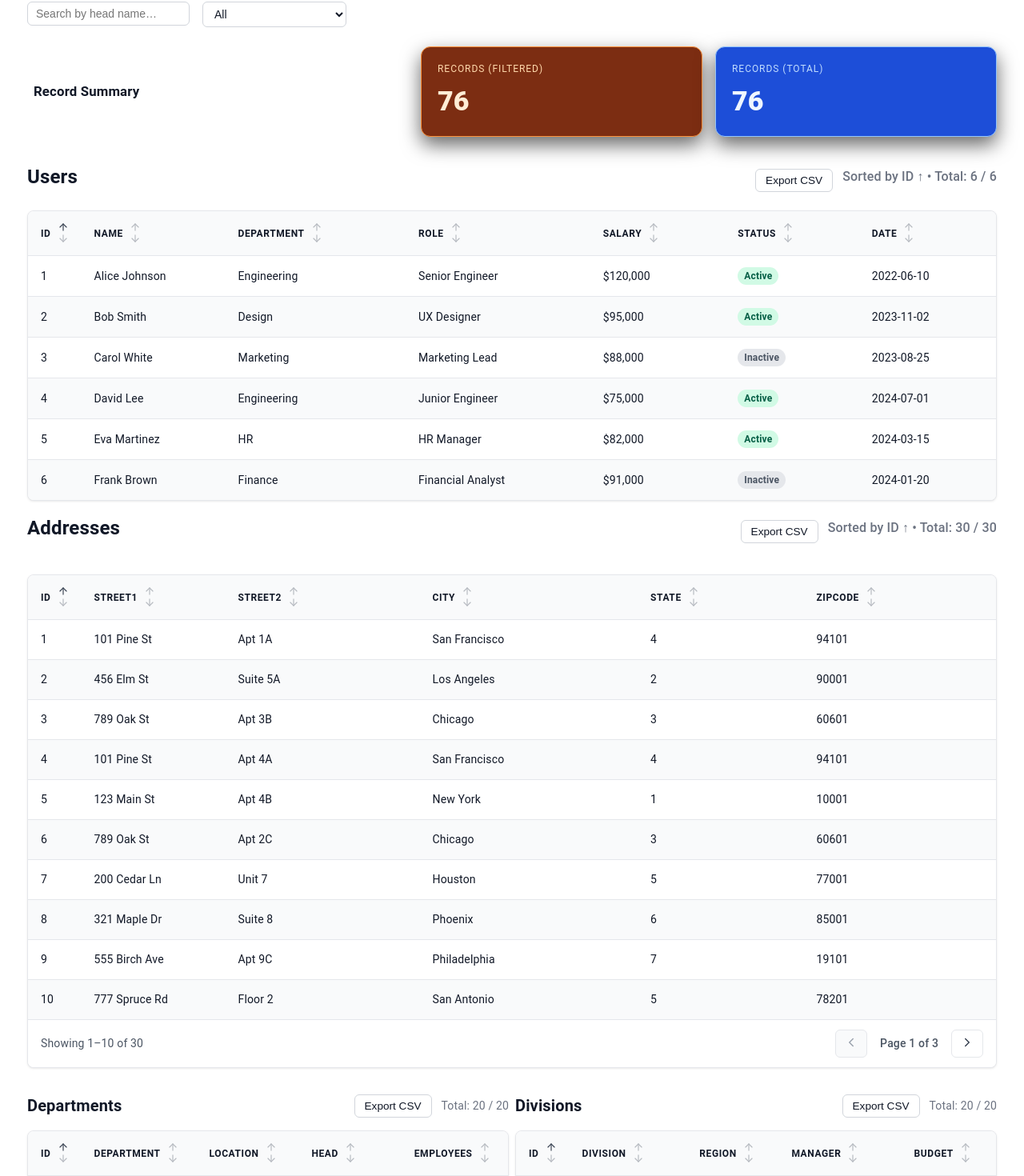
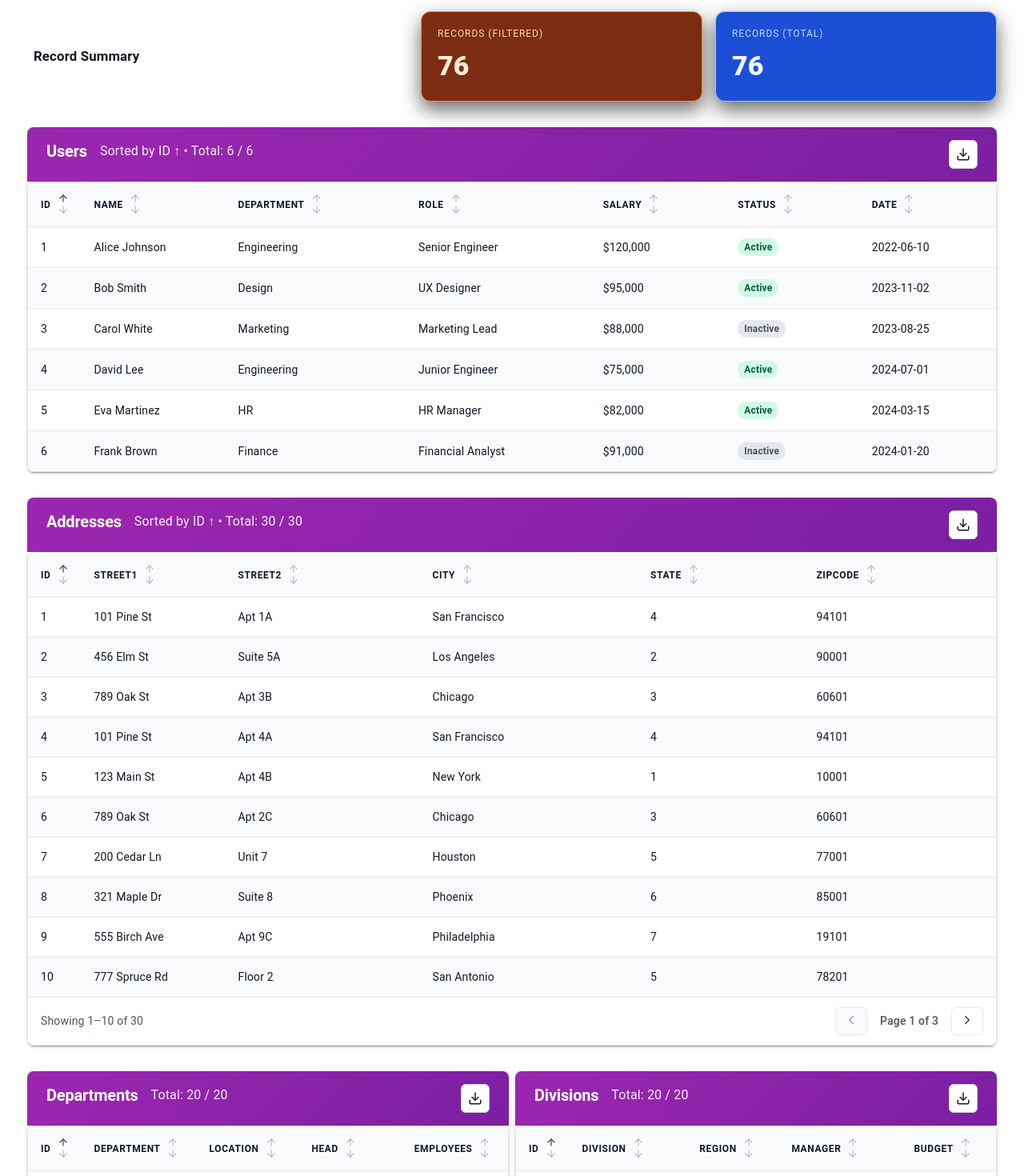
Before and after one commit to 7A7z/datatable_sorting_quick_example, a React (Vite) app: page / in a window 1280 px wide. Shown: the part 348-1818 px from the top of the page at 80% size. Built offline with nearby package versions, Linux system fonts and the light colour scheme.

Commit message:
fixing the export functionality

```diff
--- a/src/App.tsx
+++ b/src/App.tsx
@@ -1,4 +1,5 @@
 import { useState, type CSSProperties } from "react";
+import { Download } from "lucide-react";
 import Banner from "./components/Banner";
 import DataTable from "./components/DataTable";
 import type { Column, SortState } from "./components/DataTable";
@@ -283,14 +284,16 @@ const filterInputStyle: CSSProperties = {
 };
 
 const exportCsvButtonStyle: CSSProperties = {
-  padding: "6px 12px",
-  fontSize: "0.85rem",
+  display: "inline-flex",
+  alignItems: "center",
+  justifyContent: "center",
+  padding: "8px",
   borderRadius: "6px",
   border: "1px solid #d1d5db",
   background: "#ffffff",
   color: "#111827",
   cursor: "pointer",
-  whiteSpace: "nowrap",
+  lineHeight: 0,
 };
 
 function csvColumnDefs<T>(cols: Column<T>[]) {
@@ -729,36 +732,18 @@ function App() {
           </div>
         </div>
       </div>
-      <div
-        style={{
-          marginBottom: "1rem",
-          textAlign: "left",
-          display: "flex",
-          alignItems: "center",
-          justifyContent: "space-between",
-        }}
-      >
-        <h2
-          style={{
-            fontSize: "1.5rem",
-            fontWeight: 700,
-            color: "#111827",
-            margin: "0 0 0.5rem 0",
-          }}
-        >
-          Users
-        </h2>
-        <div
-          style={{
-            display: "flex",
-            alignItems: "center",
-            gap: "0.75rem",
-            marginLeft: "auto",
-          }}
-        >
+      <Banner
+        title="Users"
+        className="table-header"
+        hideInfo={true}
+        subtitle={`${userSort ? getSortLabel(userSort.key as string, userSort.dir) : "—"} • Total: ${filteredUserRows.length} / ${rows.length}`}
+        action={
           <button
             type="button"
+            className="export-btn"
             style={exportCsvButtonStyle}
+            title="Export CSV"
+            aria-label="Export users to CSV"
             onClick={() =>
               downloadCsv(
                 "users.csv",
@@ -769,21 +754,10 @@ function App() {
               )
             }
           >
-            Export CSV
+            <Download size={18} strokeWidth={2} aria-hidden />
           </button>
-          <h2
-            style={{
-              fontSize: "1rem",
-              fontWeight: 500,
-              color: "#6b7280",
-              margin: "0 0 0.5rem 0",
-            }}
+        }
       >
-            {userSort ? getSortLabel(userSort.key as string, userSort.dir) : "—"} • Total:{" "}
-            {filteredUserRows.length} / {rows.length}
-          </h2>
-        </div>
-      </div>
         <DataTable
           columns={columns}
           rows={filteredUserRows}
@@ -792,38 +766,20 @@ function App() {
           onSortChange={setUserSort}
           getRowKey={(row) => row.id}
         />
+      </Banner>
 
-      <div
-        style={{
-          marginTop: "1rem",
-          marginBottom: "2rem",
-          textAlign: "left",
-          display: "flex",
-          alignItems: "center",
-          justifyContent: "space-between",
-        }}
-      >
-        <h2
-          style={{
-            fontSize: "1.5rem",
-            fontWeight: 700,
-            color: "#111827",
-            margin: "0 0 0.5rem 0",
-          }}
-        >
-          Addresses
-        </h2>
-        <div
-          style={{
-            display: "flex",
-            alignItems: "center",
-            gap: "0.75rem",
-            marginLeft: "auto",
-          }}
-        >
+      <Banner
+        title="Addresses"
+        className="table-header"
+        hideInfo={true}
+        subtitle={`${addressSort ? getAddressSortLabel(addressSort.key as string, addressSort.dir) : "—"} • Total: ${filteredAddressRows.length} / ${Adressrows.length}`}
+        action={
           <button
             type="button"
+            className="export-btn"
             style={exportCsvButtonStyle}
+            title="Export CSV"
+            aria-label="Export addresses to CSV"
             onClick={() =>
               downloadCsv(
                 "addresses.csv",
@@ -834,21 +790,10 @@ function App() {
               )
             }
           >
-            Export CSV
+            <Download size={18} strokeWidth={2} aria-hidden />
           </button>
-          <h2
-            style={{
-              fontSize: "1rem",
-              fontWeight: 500,
-              color: "#6b7280",
-              margin: "0 0 0.5rem 0",
-            }}
+        }
       >
-            {addressSort ? getAddressSortLabel(addressSort.key as string, addressSort.dir) : "—"} • Total:{" "}
-            {filteredAddressRows.length} / {Adressrows.length}
-          </h2>
-        </div>
-      </div>
         <DataTable
           columns={AdressColumns}
           rows={filteredAddressRows}
@@ -858,6 +803,7 @@ function App() {
           pageSize={10}
           getRowKey={(row) => row.id}
         />
+      </Banner>
 
       <div
         style={{
@@ -869,57 +815,32 @@ function App() {
         }}
       >
         <div style={{ flex: 1, minWidth: 0 }}>
-          <div
-            style={{
-              marginBottom: "1rem",
-              display: "flex",
-              alignItems: "center",
-              justifyContent: "space-between",
-            }}
-          >
-            <h2
-              style={{
-                fontSize: "1.25rem",
-                fontWeight: 700,
-                color: "#111827",
-                margin: 0,
-              }}
-            >
-              Departments
-            </h2>
-            <div
-              style={{
-                display: "flex",
-                alignItems: "center",
-                gap: "0.75rem",
-              }}
-            >
+          <Banner
+            title="Departments"
+            className="table-header"
+            hideInfo={true}
+            subtitle={`Total: ${filteredDepartmentRows.length} / ${departmentRows.length}`}
+            action={
               <button
                 type="button"
+                className="export-btn"
                 style={exportCsvButtonStyle}
+                title="Export CSV"
+                aria-label="Export departments to CSV"
                 onClick={() =>
                   downloadCsv(
                     "departments.csv",
                     rowsToCsv(
-                      csvColumnDefs(departmentColumns),
+                      csvColumnDefs(departmentColumns as Column<unknown>[]),
                       filteredDepartmentRows as unknown as Record<string, unknown>[]
                     )
                   )
                 }
               >
-                Export CSV
+                <Download size={18} strokeWidth={2} aria-hidden />
               </button>
-              <span
-                style={{
-                  fontSize: "0.875rem",
-                  color: "#6b7280",
-                  whiteSpace: "nowrap",
-                }}
+            }
           >
-                Total: {filteredDepartmentRows.length} / {departmentRows.length}
-              </span>
-            </div>
-          </div>
             <DataTable
               columns={departmentColumns}
               rows={filteredDepartmentRows}
@@ -927,60 +848,36 @@ function App() {
               initialSortDir="asc"
               getRowKey={(row) => row.id}
             />
+          </Banner>
         </div>
 
         <div style={{ flex: 1, minWidth: 0 }}>
-          <div
-            style={{
-              marginBottom: "1rem",
-              display: "flex",
-              alignItems: "center",
-              justifyContent: "space-between",
-            }}
-          >
-            <h2
-              style={{
-                fontSize: "1.25rem",
-                fontWeight: 700,
-                color: "#111827",
-                margin: 0,
-              }}
-            >
-              Divisions
-            </h2>
-            <div
-              style={{
-                display: "flex",
-                alignItems: "center",
-                gap: "0.75rem",
-              }}
-            >
+          <Banner
+            title="Divisions"
+            className="table-header"
+            hideInfo={true}
+            subtitle={`Total: ${filteredDivisionRows.length} / ${divisionRows.length}`}
+            action={
               <button
                 type="button"
+                className="export-btn"
                 style={exportCsvButtonStyle}
+                title="Export CSV"
+                aria-label="Export divisions to CSV"
                 onClick={() =>
                   downloadCsv(
                     "divisions.csv",
                     rowsToCsv(
-                      csvColumnDefs(divisionColumns),
+                      csvColumnDefs(divisionColumns as Column<unknown>[]),
                       filteredDivisionRows as unknown as Record<string, unknown>[]
                     )
                   )
                 }
               >
-                Export CSV
+                <Download size={18} strokeWidth={2} aria-hidden />
               </button>
-              <span
-                style={{
-                  fontSize: "0.875rem",
-                  color: "#6b7280",
-                  whiteSpace: "nowrap",
-                }}
+            }
           >
-                Total: {filteredDivisionRows.length} / {divisionRows.length}
-              </span>
-            </div>
-          </div>
             <DataTable
               columns={divisionColumns}
               rows={filteredDivisionRows}
@@ -988,6 +885,7 @@ function App() {
               initialSortDir="asc"
               getRowKey={(row) => row.id}
             />
+          </Banner>
         </div>
       </div>
     </div>
--- a/src/components/Banner.tsx
+++ b/src/components/Banner.tsx
@@ -6,9 +6,17 @@ export type BannerProps = {
   /** Main heading shown in the banner */
   title: string;
   /** Optional supporting text below the title (always visible) */
-  subtitle?: string;
+  subtitle?: React.ReactNode;
   /** Extra detail shown when the info icon is opened; defaults to built-in help if omitted */
   information?: React.ReactNode;
+  /** Custom action element to display on the right */
+  action?: React.ReactNode;
+  /** Optional content to render below the banner header */
+  children?: React.ReactNode;
+  /** Optional class name for the banner header */
+  className?: string;
+  /** Whether to hide the info icon entirely */
+  hideInfo?: boolean;
 };
 
 const defaultInformation = (
@@ -27,23 +35,41 @@ const defaultInformation = (
 /**
  * Full-width banner with title and an info icon to show or hide extra information.
  */
-export default function Banner({ title, subtitle, information }: BannerProps) {
+export default function Banner({
+  title,
+  subtitle,
+  information,
+  action,
+  children,
+  className,
+  hideInfo = false,
+}: BannerProps) {
   const [infoOpen, setInfoOpen] = useState(false);
 
   return (
     <Paper
-      component="header"
+      component={children ? "section" : "header"}
       elevation={2}
-      square
+      square={!children}
       sx={{
         width: "100%",
+        mb: children ? 4 : 2,
+        borderRadius: children ? 2 : 0,
+        overflow: "hidden",
+      }}
+    >
+      <Box
+        className={className}
+        sx={{
+          display: "flex",
+          flexDirection: "column",
           background: (theme) =>
-          `linear-gradient(135deg, ${theme.palette.primary.main} 0%, ${theme.palette.primary.dark} 100%)`,
+            children
+              ? `linear-gradient(135deg, ${theme.palette.secondary?.main || "#475569"} 0%, ${theme.palette.secondary?.dark || "#334155"} 100%)`
+              : `linear-gradient(135deg, ${theme.palette.primary.main} 0%, ${theme.palette.primary.dark} 100%)`,
           color: "primary.contrastText",
-        borderRadius: 0,
           px: { xs: 2, sm: 3 },
-        py: { xs: 2, sm: 2.5 },
-        mb: 2,
+          py: { xs: 1.5, sm: 2 },
         }}
       >
         <Box
@@ -54,14 +80,15 @@ export default function Banner({ title, subtitle, information }: BannerProps) {
             gap: 1,
           }}
         >
-        <Box sx={{ flex: 1, minWidth: 0 }}>
+          <Box sx={{ flex: 1, minWidth: 0, display: "flex", alignItems: "center", gap: 2, flexWrap: "wrap" }}>
             <Typography
-            variant="h4"
-            component="h1"
+              variant={children ? "h6" : "h4"}
+              component={children ? "h2" : "h1"}
               sx={{
                 fontWeight: 700,
-              letterSpacing: "-0.02em",
+                letterSpacing: "-0.01em",
                 lineHeight: 1.2,
+                color: "#ffffff"
               }}
             >
               {title}
@@ -69,45 +96,59 @@ export default function Banner({ title, subtitle, information }: BannerProps) {
             {subtitle ? (
               <Typography
                 variant="subtitle1"
-              component="p"
+                component="div"
                 sx={{
-                mt: 1,
+                  mt: children ? 0 : 1,
                   opacity: 0.92,
                   fontWeight: 400,
                   maxWidth: "48rem",
+                  color: "#ffffff"
                 }}
               >
                 {subtitle}
               </Typography>
             ) : null}
           </Box>
+          <Box sx={{ display: "flex", alignItems: "center", gap: 1, flexShrink: 0 }}>
+            {action}
+            {!hideInfo && (
               <IconButton
                 type="button"
                 onClick={() => setInfoOpen((v) => !v)}
                 aria-label={infoOpen ? "Hide information" : "Show information"}
                 aria-expanded={infoOpen}
                 sx={{
-            color: "inherit",
-            flexShrink: 0,
-            mt: -0.5,
+                  color: "#ffffff",
                   "&:hover": { backgroundColor: "rgba(255,255,255,0.12)" },
                 }}
               >
                 <Info size={24} strokeWidth={2} aria-hidden />
               </IconButton>
+            )}
+          </Box>
         </Box>
 
+        {!hideInfo && (
           <Collapse in={infoOpen} timeout="auto">
             <Box
               sx={{
                 mt: 2,
                 pt: 2,
                 borderTop: "1px solid rgba(255,255,255,0.28)",
+                color: "#ffffff"
               }}
             >
               {information ?? defaultInformation}
             </Box>
           </Collapse>
+        )}
+      </Box>
+
+      {children && (
+        <Box sx={{ backgroundColor: "#ffffff" }}>
+          {children}
+        </Box>
+      )}
     </Paper>
   );
 }
```
Lines whose indentation alone changed are shown as unchanged.
